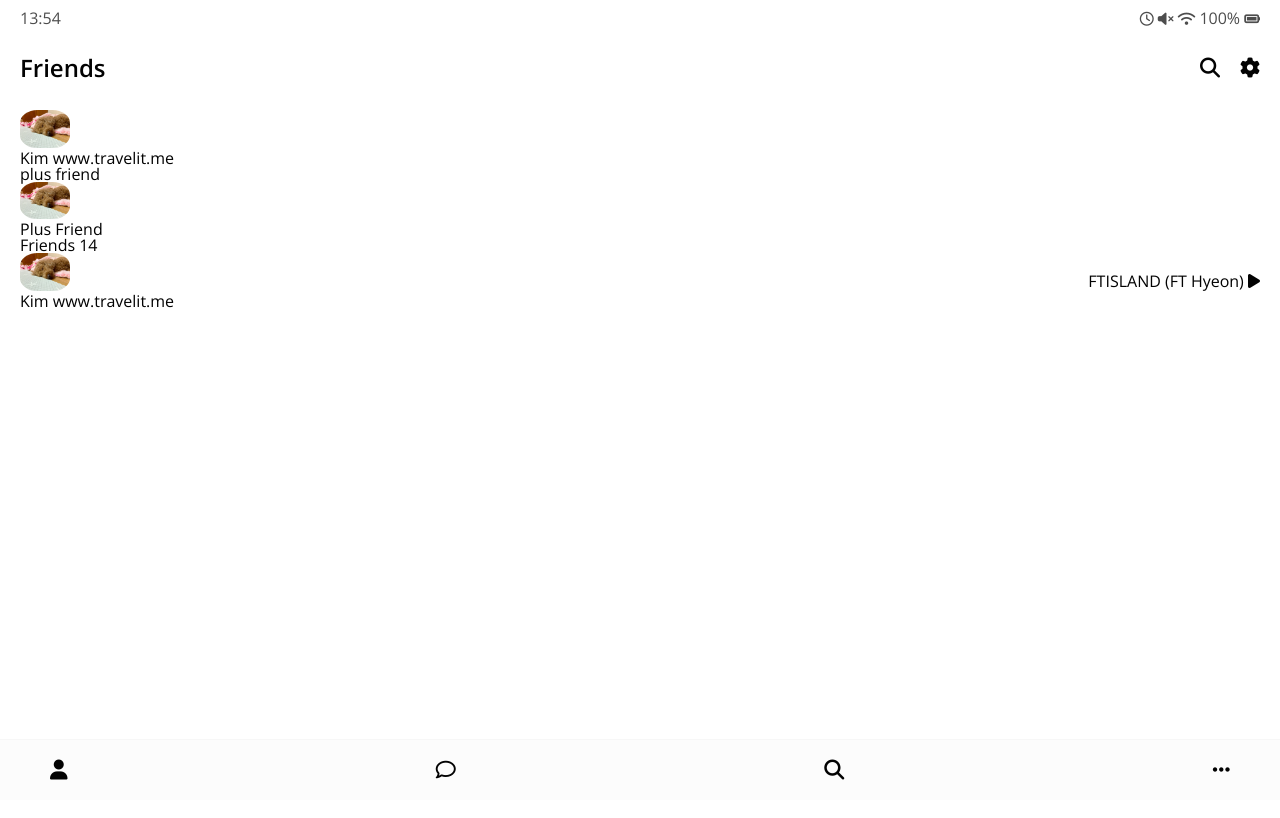
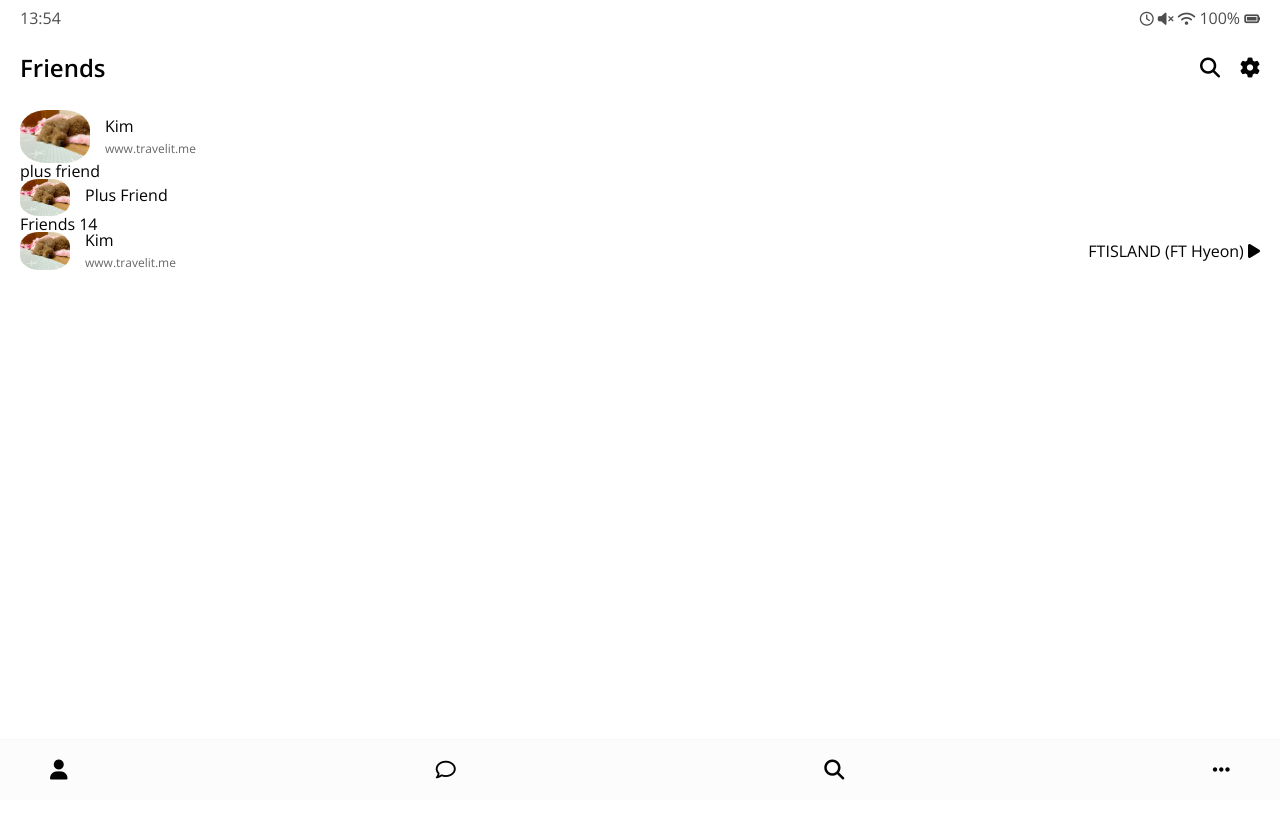
Before and after one commit to BHyeonKim/kakao_clone-2.0, a plain HTML site: page friends.html in a window 1280 px wide. Shown: the top 818 px of the page. Drawn offline with nearby package versions, Linux system fonts and the light colour scheme.

Commit message:
friends screen

```diff
--- a/css/friend.css
+++ b/css/friend.css
@@ -6,9 +6,42 @@
 
 .friend .friend__avatar{
     width:50px;
-    border-radius: 35%;
+    border-radius: 38%;
 }
 
 .friend__avatar.g-avatar{
-    /* width: 70; */
+    width: 70px;
 }
+
+.friend__avatar.m-avatar{
+    width: 60px;
+}
+
+.friend .friend__column{
+    display: flex;
+    align-items: center;
+}
+
+.friend .friend__avatar{
+    margin-right: 15px;
+}
+
+.friend__content .friend__name{
+    display: block;
+    margin-bottom: 5px;
+}
+
+.friend__content .friend__status,
+.friend__content .friend__bottom-text,
+.friend .chat__timestamp{
+    opacity: 0.6;
+}
+
+.friend__content .friend__bottom-text{
+    font-size: 14px;
+}
+
+.friend__content .friend__status,
+.friend .chat__timestamp{
+    font-size: 12px;
+}
--- a/css/styles.css
+++ b/css/styles.css
@@ -19,4 +19,5 @@ body{
 
 a{
     color: inherit;
+    text-decoration: none;
 }
--- a/friends.html
+++ b/friends.html
@@ -54,7 +54,7 @@
             <h5 class="friends__plus-title">plus friend</h5>
             <li class="friends__friend friend">
                 <div class="friend__column">
-                    <img src="images/profile.jpg" alt="" class="g-avatar friend__avatar">
+                    <img src="images/profile.jpg" alt="" class="friend__avatar">
                     <div class="friend__content">
                         <span class="friend__name">
                             Plus Friend
@@ -67,7 +67,7 @@
             <h5 class="friends__title">Friends 14</h5>
             <li class="friends__friend friend friend">
                 <div class="friend__column">
-                    <img src="images/profile.jpg" alt="" class="g-avatar friend__avatar">
+                    <img src="images/profile.jpg" class="friend__avatar">
                     <div class="friend__content">
                         <span class="friend__name">
                             Kim
```
Also changed, not shown: chat.html (+1 -1 lines), find.html (+1 -1 lines), index.html (+3 -3 lines).
